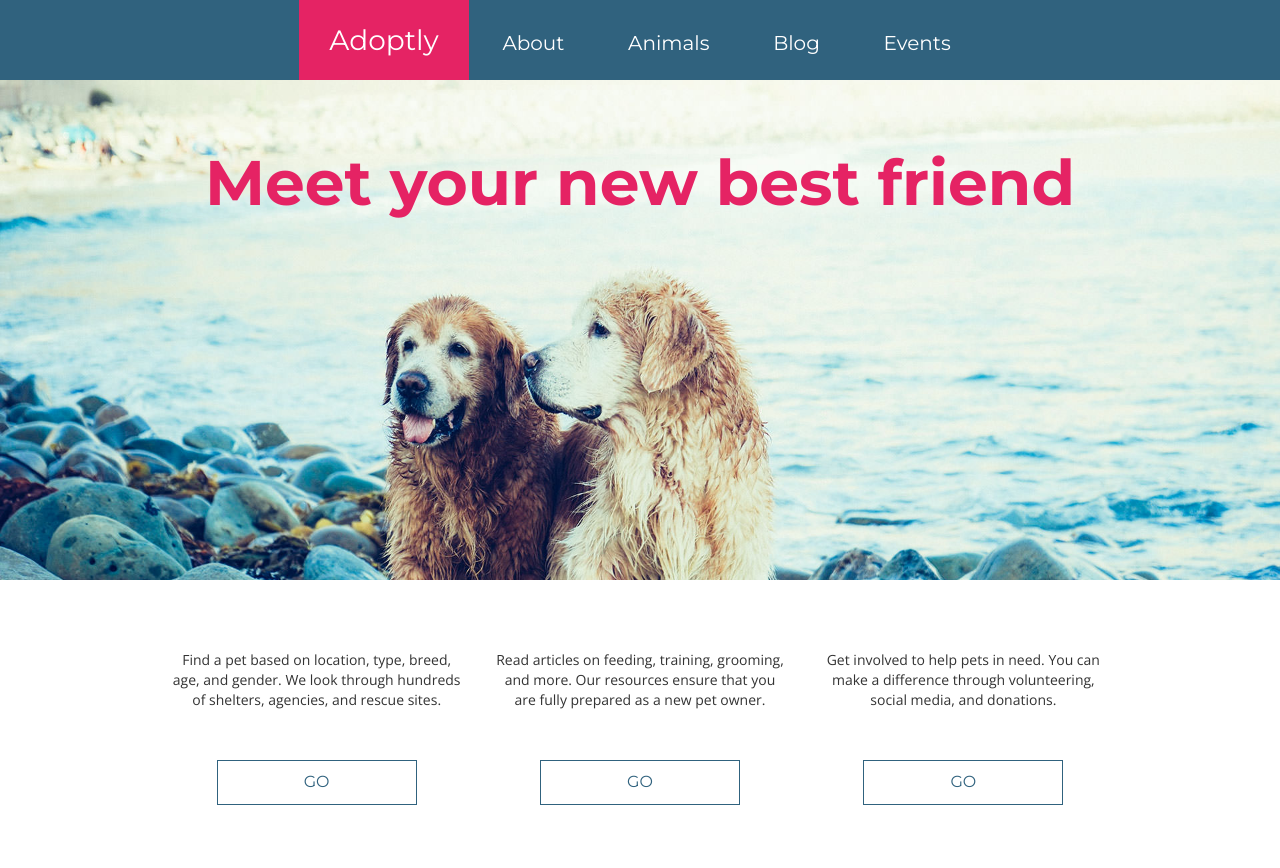
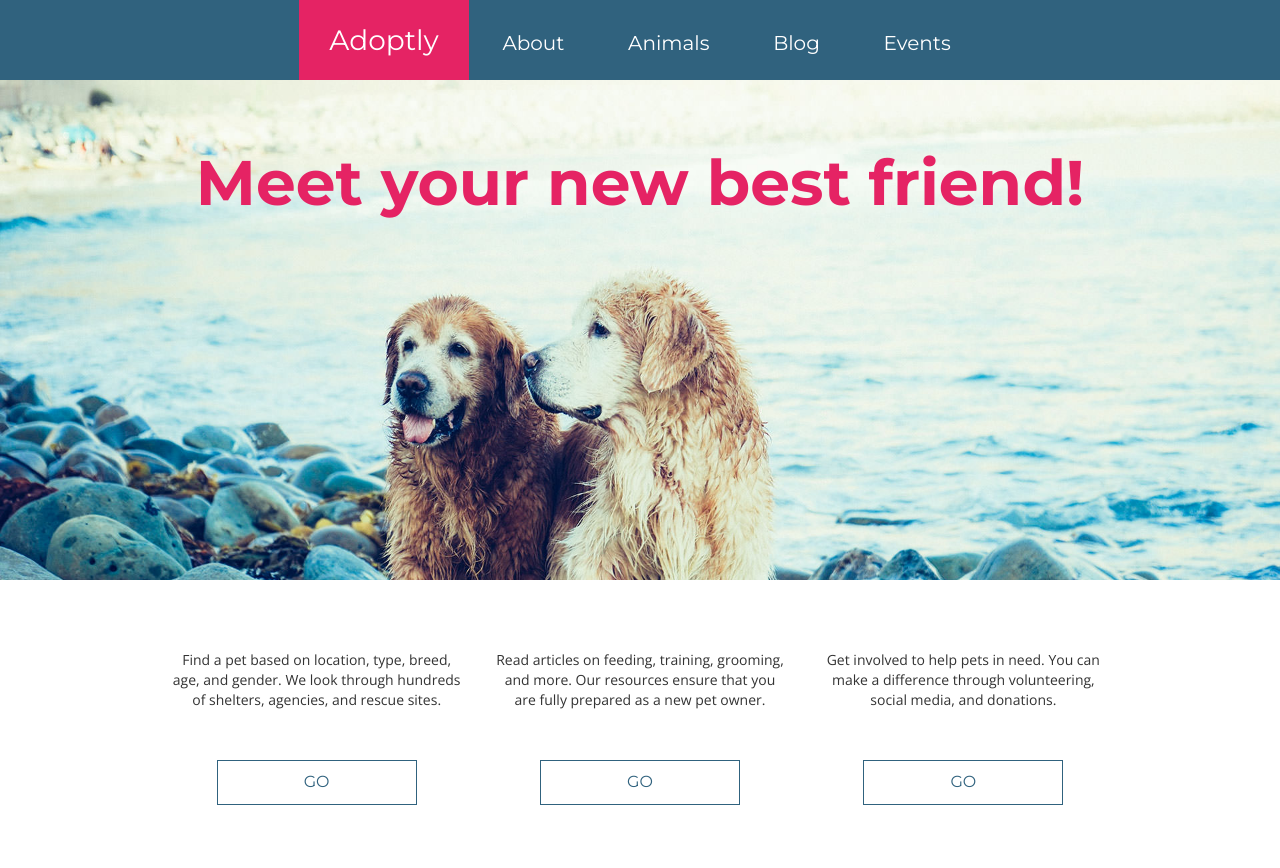
Before and after one commit to rtrounday/abc, a plain HTML site: page index.html in a window 1280 px wide. Shown: the top 868 px of the page. Drawn offline with nearby package versions, Linux system fonts and the light colour scheme.

Commit message:
Add heading to my sample application

```diff
--- a/index.html
+++ b/index.html
@@ -21,7 +21,7 @@
       </div>
     </div>
 
-    <div class="jumbotron"><h1>Meet your new best friend</h1>
+    <div class="jumbotron"><h1>Meet your new best friend!</h1>
       <div class="container">
         <h1></h1>
       </div>
```
